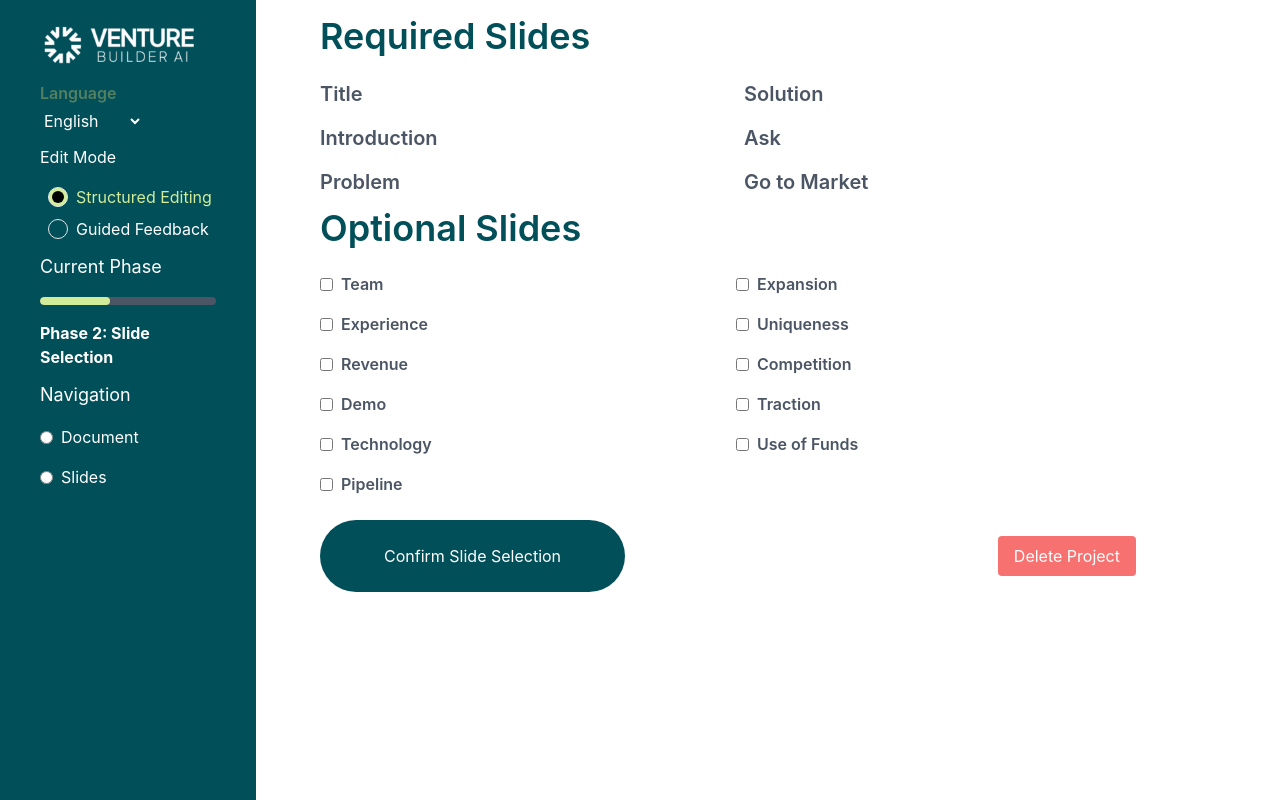
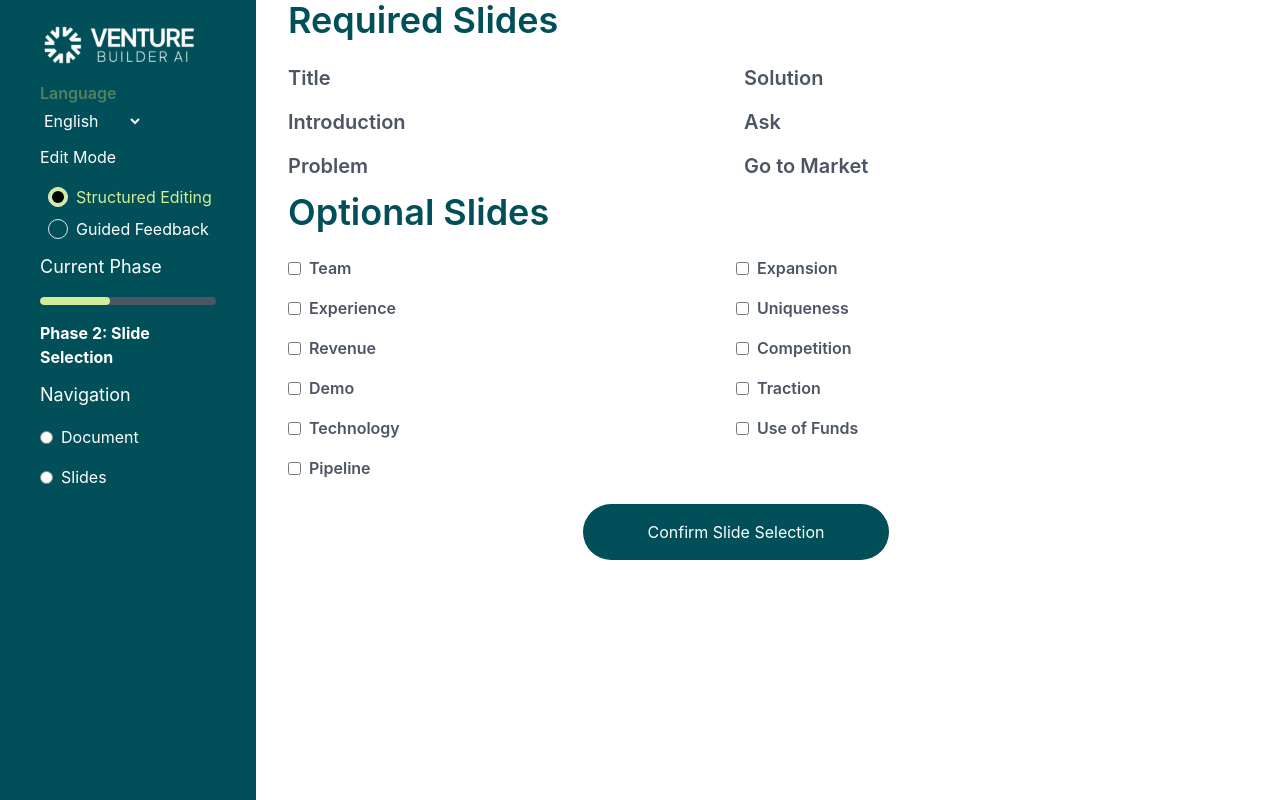
Before and after one commit to orionbax/pitch-deck, a React (Create React App) app in the folder frontend/: page /slide in a window 1280 px wide. Built offline with nearby package versions, Linux system fonts and the light colour scheme.

Commit message:
ui fixes

```diff
--- a/frontend/src/components/deleteProject.js
+++ b/frontend/src/components/deleteProject.js
@@ -1,10 +1,12 @@
 import React, { useState, useEffect } from "react";
 import { usePhase } from "../pages/context/phaseContext";
 import { useNavigate } from "react-router-dom";
+
+
 const DeleteProjectComponent = () => {
   const [loading, setLoading] = useState(false);
   const [message, setMessage] = useState("");
-  const { project_id , baseUrl} = usePhase(); // Get project_id from context
+  const { project_id , baseUrl, language} = usePhase(); // Get project_id from context
   const [status, setStatus] = useState(false)
   const navigate = useNavigate()
 
@@ -37,11 +39,12 @@ const DeleteProjectComponent = () => {
           "Content-Type": "application/json",
           Authorization: `Bearer ${token}`,
         },
-        body: JSON.stringify({ project_id: project_id }), // Send the project_id from context
+        body: JSON.stringify({ project_id: project_id }),
       });
 
       const result = await response.json();
       console.log(result, "deletresult")
+      console.log("delete result", result)
 
       if (response.ok) {
         setMessage(`Project with ID "${project_id}" deleted successfully.`);
@@ -58,14 +61,14 @@ const DeleteProjectComponent = () => {
   };
 
   return (
-    <div className="p-4 ">
+    <div className=" ">
       <div className="flex items-center justify-center gap-4">
         <button
           onClick={handleDelete}
-          className="bg-red-400 text-white py-2 px-4 rounded disabled:opacity-50"
+          className="bg-red-500 text-white px-20 py-4 rounded-[50px] disabled:opacity-50"
           disabled={loading} // Disable button while loading
         >
-          {loading ? "Deleting..." : "Delete Project"} {/* Show loading text */}
+          {loading ? "Deleting..." : "Delete Project"}
         </button>
         {message && <p className="mt-4 text-black">{message}</p>} {/* Show message */}
       </div>
--- a/frontend/src/components/downloadOptions.js
+++ b/frontend/src/components/downloadOptions.js
@@ -10,7 +10,6 @@ const DownloadButton = () => {
     const handleDownload = async () => {
         // Retrieve the bearer token from local storage
         const token = localStorage.getItem("authToken");
-        console.log("downloadtoken", token);
 
         if (!token) {
             setError("No authentication token found.");
@@ -55,15 +54,10 @@ const DownloadButton = () => {
     return (
         <div>
             <button
+                className="text-[#004F59] bg-[#D3EC99] px-20 py-4 rounded-[50px]"
                 onClick={handleDownload}
                 disabled={loading}
-                style={{
-                    padding: "10px 20px",
-                    backgroundColor: "#4CAF50",
-                    color: "white",
-                    border: "none",
-                    borderRadius: "5px",
-                }}
+
             >
                 {loading ? "Exporting..." : "Export as PDF"}
             </button>
--- a/frontend/src/components/generatedContent.js
+++ b/frontend/src/components/generatedContent.js
@@ -3,6 +3,7 @@ import axios from 'axios';
 import DownloadButton from './downloadOptions';
 import { usePhase } from '../pages/context/phaseContext';
 import Delete  from './deleteProject'
+import { useNavigate } from 'react-router-dom';
 
 const GeneratedContent = ({ responses = [], isGenerationComplete }) => {
   const [slides, setSlides] = useState(responses);
@@ -11,8 +12,13 @@ const GeneratedContent = ({ responses = [], isGenerationComplete }) => {
   const [editedContent, setEditedContent] = useState({}); // Store edited content per slide
   const [preview, setPreview] = useState(false);
   const {phase, setPhase, baseUrl} = usePhase()
+  const navigate = useNavigate()
 
   const token = localStorage.getItem('authToken');
+
+  const handleModify = () => {
+      navigate('/slide')
+  }
 
   const handleEditRequest = async (slide) => {
     try {
@@ -75,6 +81,9 @@ const GeneratedContent = ({ responses = [], isGenerationComplete }) => {
     <div>
       <div>
         <h2 className="text-3xl font-semibold text-[#004F59]">Slide Content</h2>
+        { responses.length === 0 && (
+          <div className='py-8 text-xl font-medium text-[#004F59]'>Generating slide content ...</div>
+        )}
         <div className="  overflow-y-auto">
           {responses.map((item, index) => (
             <div key={index} className="bg-gray-100 p-4 ">
@@ -130,19 +139,22 @@ const GeneratedContent = ({ responses = [], isGenerationComplete }) => {
           <div className="flex justify-between mt-3">
           {preview && (
 
-            <div className='flex justify-between'>
-            <Delete/>
-            <DownloadButton />
+            <div className='flex w-full justify-between items-center'>
 
+
+              <DownloadButton />
+              <Delete/>
             </div>
            ) }
 
             {!preview && (
 
-              <div className='justify-between'>
-              <button className="bg-[#004F59] p-3 rounded-lg text-white" onClick={handlePreview}>Go to preview</button>
+              <div className=' flex justify-between  w-full' >
 
-              <Delete/>
+              <button className='bg-[#D3EC99] text-[#004F59] py-4 rounded-[50px] px-16' onClick={handleModify}>Modify section</button>
+
+              <button className="bg-[#004F59] py-4 rounded-[50px] px-16 text-white" onClick={handlePreview}>Go to preview</button>
+
               </div>
             ) }
 
--- a/frontend/src/components/slideSelection.js
+++ b/frontend/src/components/slideSelection.js
@@ -159,15 +159,23 @@ const SlideSelection = () => {
     setIsGenerationComplete(true);
   };
 
-  useEffect(() => {
-    console.log("Current responses:", responses);
-  }, [responses]);
+  // useEffect(() => {
+  //   console.log("Current responses:", responses);
+  // }, [responses]);
+
 
   return (
-    <div className="px-16 py-4 w-3/4">
+    <div className="px-8  w-3/4">
+
+
+
+
       {!isGenerating ? (
         <div>
+
           <h1 className="text-4xl text-[#004F59] font-semibold pb-3">{texts.requiredSlides}</h1>
+
+
           <div className="flex text-xl gap-4 text-gray-600 my-3 font-semibold">
             <div className="flex-1 flex flex-col gap-4">
               {requiredSlides.slice(0, 3).map((slide, index) => (
@@ -210,16 +218,16 @@ const SlideSelection = () => {
             </div>
           </div>
 
-          <div className="flex justify-between mt-6">
+          <div className="flex justify-center mt-6">
             <button
               onClick={handleSubmit}
-              className="bg-[#004F59] px-16 py-1 rounded-[40px] text-white "
+              className="bg-[#004F59] px-16 py-4 rounded-[60px] text-white "
               disabled={isProcessing}
             >
               {isProcessing ? texts.processing : texts.confirmSelection}
             </button>
 
-            <Delete />
+
           </div>
         </div>
       ) : (
```
